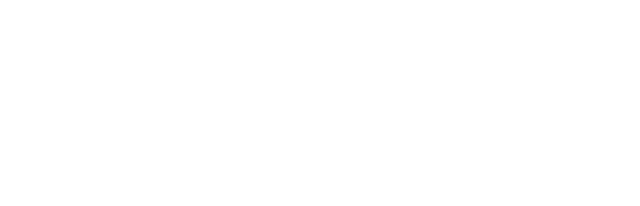
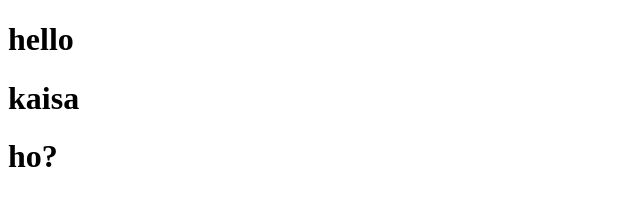
Before and after one commit to Prashant-8oo8/My-repo, a plain HTML site: page index.html in a window 1280 px wide. Shown: the whole page, without its empty margins (0-640 px from the left). Drawn offline with Linux system fonts and the light colour scheme.

Commit message:
This is changed file;)

```diff
--- a/index.html
+++ b/index.html
@@ -6,6 +6,8 @@
     <title>Document</title>
 </head>
 <body>
-
+    <h1>hello</h1>
+    <h1>kaisa </h1>
+    <h1>ho?</h1>
 </body>
 </html>
```
